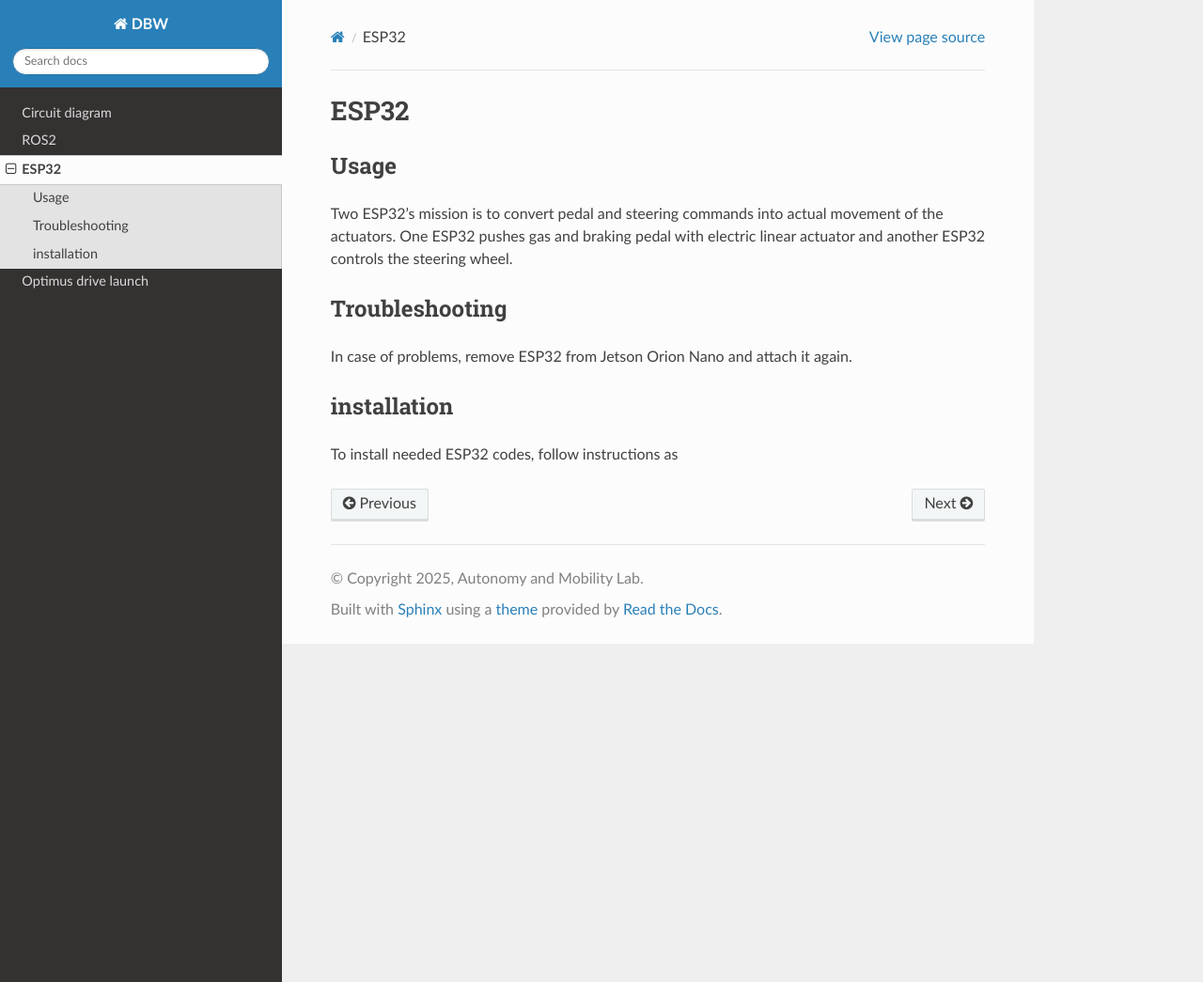
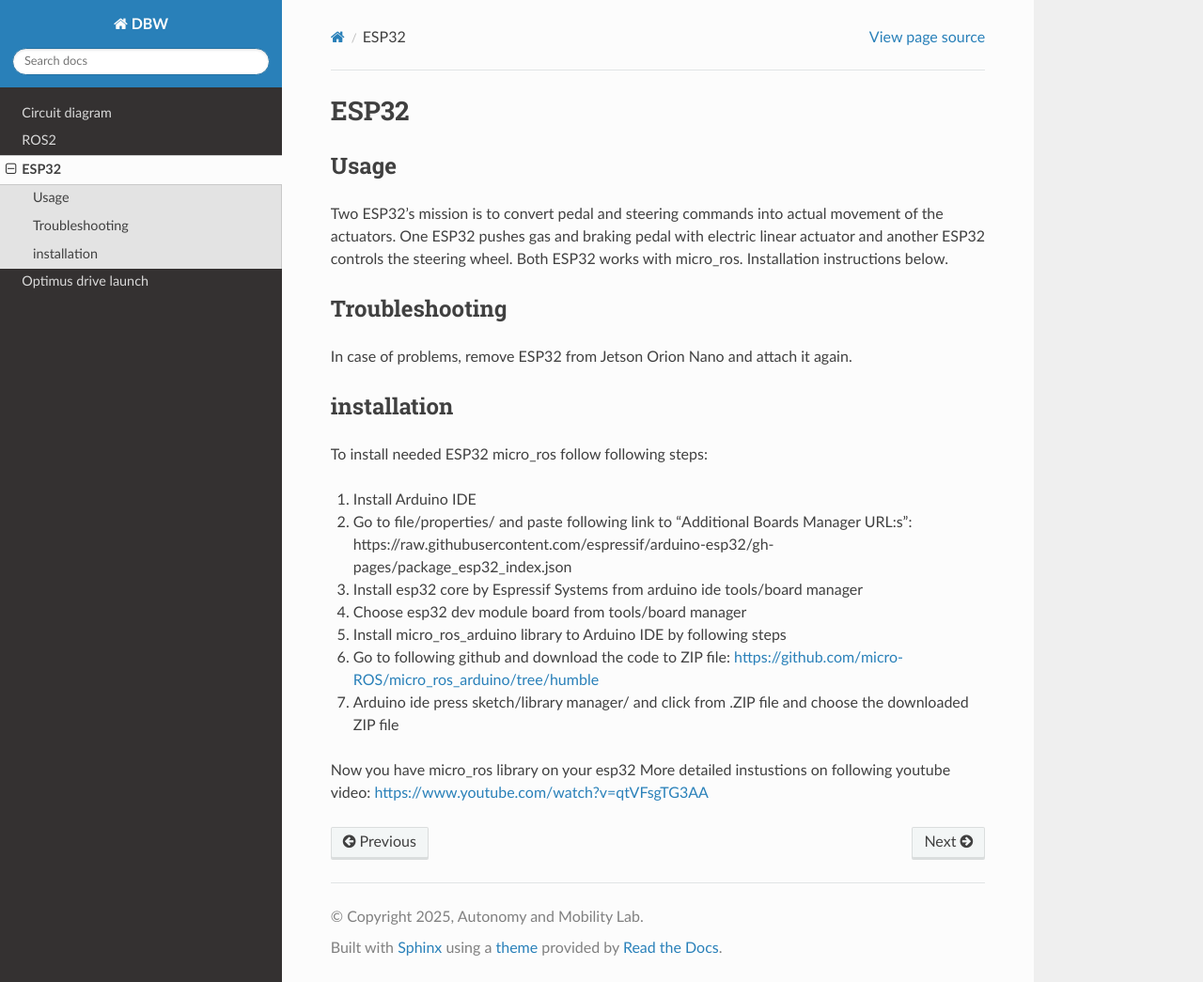
Before and after one commit to pirhonje/DBWRTD, a Sphinx documentation site: the page built from docs/source/esp32.rst, in a window 1280 px wide and 1045 px high. Shown: the whole window at 94% size. Built offline with Sphinx 7.4.7 and the Read the Docs theme 3.1.0, drawn with Linux system fonts in a browser that asks for light colours.

Commit message:
Update esp32.rst

```diff
--- a/docs/source/esp32.rst
+++ b/docs/source/esp32.rst
@@ -8,6 +8,7 @@ Usage
 
 Two ESP32's mission is to convert pedal and steering commands into actual movement of the actuators.
 One ESP32 pushes gas and braking pedal with electric linear actuator and another ESP32 controls the steering wheel.
+Both ESP32 works with micro_ros. Installation instructions below.
 
 
 Troubleshooting
@@ -19,4 +20,15 @@ In case of problems, remove ESP32 from Jetson Orion Nano and attach it again.
 installation
 ============
 
-To install needed ESP32 codes, follow instructions as
+To install needed ESP32 micro_ros follow following steps:
+
+1. Install Arduino IDE
+2. Go to file/properties/ and paste following link to "Additional Boards Manager URL:s": https://raw.githubusercontent.com/espressif/arduino-esp32/gh-pages/package_esp32_index.json
+3. Install esp32 core by Espressif Systems from arduino ide tools/board manager
+4. Choose esp32 dev module board from tools/board manager
+5. Install micro_ros_arduino library to Arduino IDE by following steps
+6. Go to following github and download the code to ZIP file:	https://github.com/micro-ROS/micro_ros_arduino/tree/humble
+7. Arduino ide press sketch/library manager/ and click from .ZIP file and choose the downloaded ZIP file
+
+Now you have micro_ros library on your esp32
+More detailed instustions on following youtube video: https://www.youtube.com/watch?v=qtVFsgTG3AA
```
